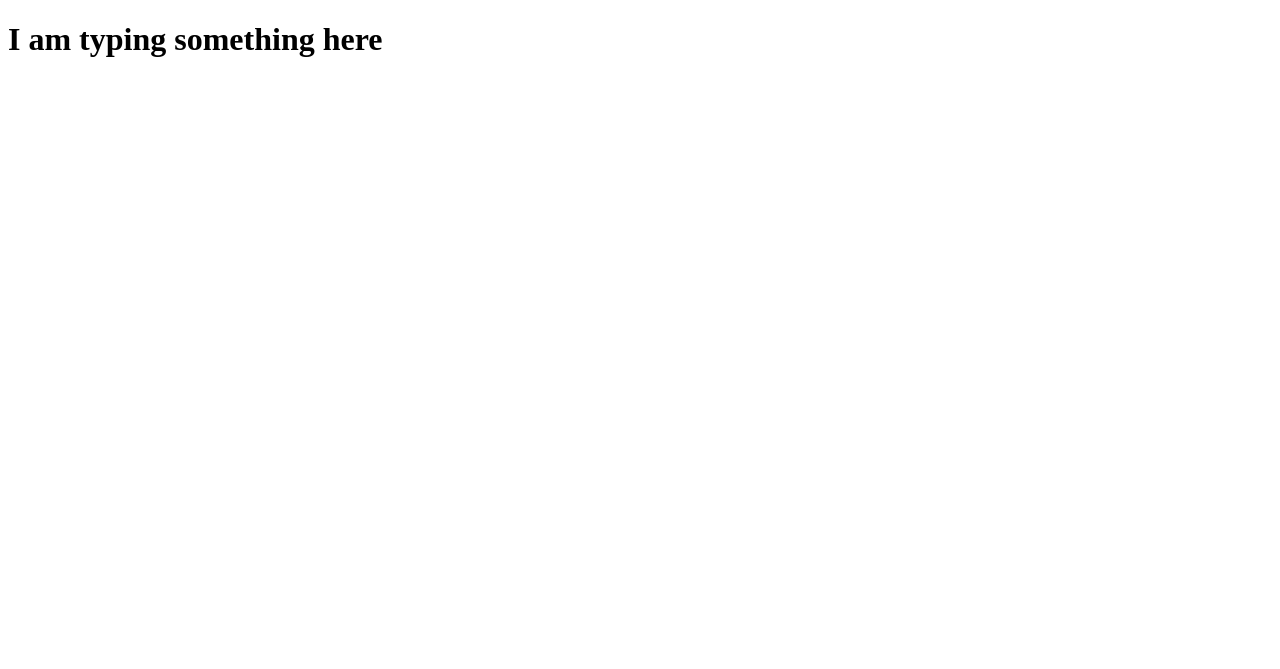
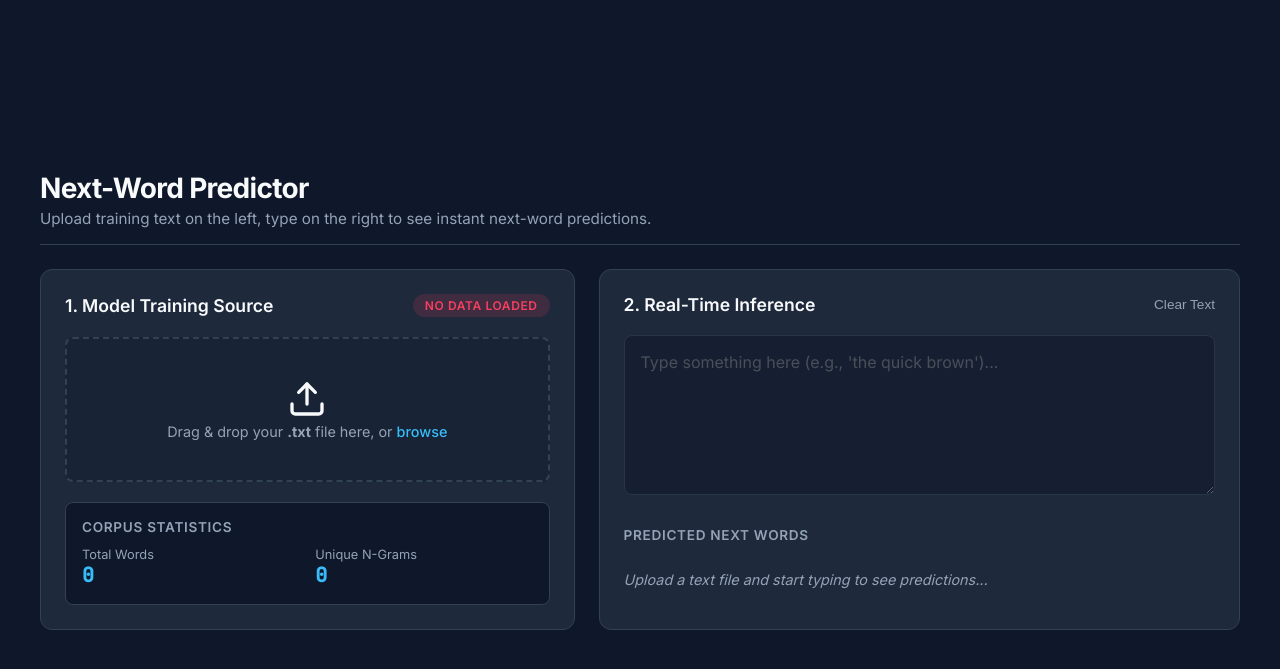
Before and after one commit to sumankr1211/next_word, a Flask app: template templates/index.html in a window 1280 px wide. Shown: the top 669 px of the page. Run offline with Flask 3, Linux system fonts and the light colour scheme; the template is opened without the code that fills it, so the values that code supplies are empty.

Commit message:
completed traiinig part of this preoject , now left on how to showcase it part

```diff
--- a/app.py
+++ b/app.py
@@ -1,10 +1,9 @@
-from flask import Flask
-from flask import render_template
+from flask import Flask , render_template ,request ,jsonify
 
 import db_action.init_mysql as db_init
 import db_action.init_table as tb_init
 import db_action.learning as learn
-
+import db_action.train_mysql as train
 
 app = Flask(__name__)
 
@@ -17,7 +16,26 @@ def hello_world():
     learn.insert_word(" ","hello")
     return render_template('index.html')
 
+@app.route('/upload', methods=['POST'])
+def upload_file():
+    if 'text_file' not in request.files:
+        return jsonify({'error': 'No file part found'}), 400
+    file = request.files['text_file']
+    if file.filename == '':
+        return jsonify({'error': 'No file selected'}), 400
+    if file and file.filename.endswith('.txt'):
 
+        # --- YOUR BACKEND LOGIC HERE ---
+        print("Starting to train my db")
+        train.train_mysql_txt(file)
+
+        # Return a response back to the frontend
+        return jsonify({
+            'success': True,
+            'filename': file.filename,
+            'message': 'File successfully received by backend!'
+        })
+    return jsonify({'error': 'Invalid file format. Only .txt allowed'}), 400
 
 
 if __name__ == "__main__":
--- a/requirement.txt
+++ b/requirements.txt
@@ -5,4 +5,5 @@ itsdangerous==2.2.0
 Jinja2==3.1.6
 MarkupSafe==3.0.4
 mysql-connector==2.2.9
+mysql-connector-python==26.7.0
 Werkzeug==3.1.9
--- /dev/null
+++ b/static/script.js
@@ -0,0 +1,149 @@
+// Simple In-Browser N-Gram (Markov Chain) Language Model
+class NextWordPredictor {
+    constructor() {
+        this.model = {}; // Map of "word1 word2" -> { "word3": count, total: N }
+        this.totalWords = 0;
+        this.isTrained = false;
+    }
+
+    train(text) {
+        // Clean and tokenize text into words, preserving lowercase for consistency
+        const tokens = text.toLowerCase()
+            .replace(/[^\w\s\']/g, ' ')
+            .split(/\s+/)
+            .filter(token => token.length > 0);
+
+        this.totalWords = tokens.length;
+        this.model = {};
+
+        // Build Bigram / Trigram model
+        for (let i = 0; i < tokens.length - 1; i++) {
+            const w1 = tokens[i];
+            const w2 = tokens[i + 1];
+
+            // Bigram tracking
+            if (!this.model[w1]) {
+                this.model[w1] = { _total: 0 };
+            }
+            this.model[w1]._total++;
+            this.model[w1][w2] = (this.model[w1][w2] || 0) + 1;
+
+            // Trigram tracking (context: "w1 w2")
+            if (i < tokens.length - 2) {
+                const w3 = tokens[i + 2];
+                const context2 = `${w1} ${w2}`;
+                if (!this.model[context2]) {
+                    this.model[context2] = { _total: 0 };
+                }
+                this.model[context2]._total++;
+                this.model[context2][w3] = (this.model[context2][w3] || 0) + 1;
+            }
+        }
+
+        this.isTrained = true;
+        return {
+            totalWords: this.totalWords,
+            uniqueNgrams: Object.keys(this.model).length
+        };
+    }
+
+    predict(inputString, topK = 5) {
+        if (!this.isTrained) return [];
+
+        const cleanInput = inputString.toLowerCase()
+            .replace(/[^\w\s\']/g, ' ')
+            .trim()
+            .split(/\s+/);
+
+        if (cleanInput.length === 0 || (cleanInput.length === 1 && cleanInput[0] === '')) {
+            return [];
+        }
+
+        let candidates = null;
+
+        // Try Trigram lookup first (last 2 words)
+        if (cleanInput.length >= 2) {
+            const w1 = cleanInput[cleanInput.length - 2];
+            const w2 = cleanInput[cleanInput.length - 1];
+            const context2 = `${w1} ${w2}`;
+            if (this.model[context2]) {
+                candidates = this.model[context2];
+            }
+        }
+
+        // Fallback to Bigram lookup (last 1 word) if no trigram match
+        if (!candidates && cleanInput.length >= 1) {
+            const w1 = cleanInput[cleanInput.length - 1];
+            if (this.model[w1]) {
+                candidates = this.model[w1];
+            }
+        }
+
+        if (!candidates) return [];
+
+        // Sort candidates by frequency
+        const total = candidates._total;
+        const predictions = Object.keys(candidates)
+            .filter(word => word !== '_total')
+            .map(word => ({
+                word: word,
+                probability: candidates[word] / total
+            }))
+            .sort((a, b) => b.probability - a.probability)
+            .slice(0, topK);
+
+        return predictions;
+    }
+}
+
+document.addEventListener('DOMContentLoaded', () => {
+    const fileInput = document.getElementById('file-input');
+    const fileNameEl = document.getElementById('file-name');
+    const fileInfo = document.getElementById('file-info');
+    const dropZone = document.getElementById('drop-zone');
+    const modelStatus = document.getElementById('model-status');
+    const userInput = document.getElementById('user-input');
+
+    fileInput.addEventListener('change', async (e) => {
+        if (e.target.files.length) {
+            const file = e.target.files[0];
+            await uploadFileToBackend(file);
+        }
+    });
+
+    async function uploadFileToBackend(file) {
+        // Create a FormData object to hold the raw file
+        const formData = new FormData();
+        formData.append('text_file', file); // 'text_file' is the key Python will look for
+
+        try {
+            modelStatus.textContent = 'Uploading...';
+
+            // Send file to Python backend
+            const response = await fetch('/upload', {
+                method: 'POST',
+                body: formData
+            });
+
+            const result = await response.json();
+
+            if (response.ok) {
+                // Update UI upon successful backend receipt
+                fileNameEl.textContent = file.name;
+                dropZone.style.display = 'none';
+                fileInfo.style.display = 'flex';
+                modelStatus.textContent = 'Backend Connected';
+                modelStatus.className = 'status-badge trained';
+                userInput.disabled = false;
+
+                console.log("Backend response:", result);
+            } else {
+                alert('Error from backend: ' + result.error);
+                modelStatus.textContent = 'Upload Failed';
+            }
+        } catch (error) {
+            console.error('Network error:', error);
+            alert('Failed to connect to backend.');
+        }
+    }
+});
--- /dev/null
+++ b/static/style.css
@@ -0,0 +1,292 @@
+:root {
+    --bg-primary: #0f172a;
+    --bg-secondary: #1e293b;
+    --bg-card: #1e293b;
+    --border-color: #334155;
+    --text-primary: #f8fafc;
+    --text-secondary: #94a3b8;
+    --accent-color: #38bdf8;
+    --accent-hover: #0ea5e9;
+    --danger-color: #f43f5e;
+    --success-color: #10b981;
+    --font-sans: 'Inter', system-ui, -apple-system, sans-serif;
+    --font-mono: 'JetBrains Mono', monospace;
+}
+
+* {
+    box-sizing: border-box;
+    margin: 0;
+    padding: 0;
+}
+
+body {
+    font-family: var(--font-sans);
+    background-color: var(--bg-primary);
+    color: var(--text-primary);
+    min-height: 100vh;
+    display: flex;
+    justify-content: center;
+    align-items: center;
+    padding: 2rem;
+}
+
+.app-container {
+    width: 100%;
+    max-width: 1200px;
+    display: flex;
+    flex-direction: column;
+    gap: 1.5rem;
+}
+
+.app-header {
+    text-align: left;
+    border-bottom: 1px solid var(--border-color);
+    padding-bottom: 1rem;
+}
+
+.app-header h1 {
+    font-size: 1.75rem;
+    font-weight: 700;
+    letter-spacing: -0.025em;
+    color: var(--text-primary);
+}
+
+.subtitle {
+    color: var(--text-secondary);
+    font-size: 0.95rem;
+    margin-top: 0.25rem;
+}
+
+.main-layout {
+    display: grid;
+    grid-template-columns: 1fr 1.2fr;
+    gap: 1.5rem;
+}
+
+@media (max-width: 900px) {
+    .main-layout {
+        grid-template-columns: 1fr;
+    }
+}
+
+.panel {
+    background-color: var(--bg-secondary);
+    border: 1px solid var(--border-color);
+    border-radius: 12px;
+    padding: 1.5rem;
+    display: flex;
+    flex-direction: column;
+    gap: 1.25rem;
+}
+
+.panel-header {
+    display: flex;
+    justify-content: space-between;
+    align-items: center;
+}
+
+.panel-header h2 {
+    font-size: 1.1rem;
+    font-weight: 600;
+}
+
+.status-badge {
+    font-size: 0.75rem;
+    font-weight: 600;
+    padding: 0.25rem 0.75rem;
+    border-radius: 999px;
+    text-transform: uppercase;
+    letter-spacing: 0.05em;
+}
+
+.status-badge.untrained {
+    background-color: rgba(244, 63, 94, 0.15);
+    color: var(--danger-color);
+}
+
+.status-badge.trained {
+    background-color: rgba(16, 185, 129, 0.15);
+    color: var(--success-color);
+}
+
+/* Drop Zone */
+.drop-zone {
+    border: 2px dashed var(--border-color);
+    border-radius: 8px;
+    padding: 2.5rem 1.5rem;
+    text-align: center;
+    transition: all 0.2s ease;
+    cursor: pointer;
+    background: rgba(15, 23, 42, 0.3);
+}
+
+.drop-zone:hover, .drop-zone.dragover {
+    border-color: var(--accent-color);
+    background: rgba(56, 189, 248, 0.05);
+}
+
+.drop-zone-content p {
+    color: var(--text-secondary);
+    font-size: 0.9rem;
+}
+
+.browse-btn {
+    color: var(--accent-color);
+    cursor: pointer;
+    font-weight: 500;
+}
+
+.browse-btn:hover {
+    text-decoration: underline;
+}
+
+.file-info {
+    display: flex;
+    justify-content: space-between;
+    align-items: center;
+    background: var(--bg-primary);
+    padding: 0.75rem 1rem;
+    border-radius: 6px;
+    font-size: 0.9rem;
+    font-family: var(--font-mono);
+    border: 1px solid var(--border-color);
+}
+
+.text-btn {
+    background: none;
+    border: none;
+    color: var(--text-secondary);
+    cursor: pointer;
+    font-size: 0.85rem;
+    font-weight: 500;
+}
+
+.text-btn:hover {
+    color: var(--accent-color);
+}
+
+/* Stats Box */
+.stats-box {
+    background: var(--bg-primary);
+    border: 1px solid var(--border-color);
+    border-radius: 8px;
+    padding: 1rem;
+    display: flex;
+    flex-direction: column;
+    gap: 0.75rem;
+}
+
+.stats-box h3 {
+    font-size: 0.85rem;
+    font-weight: 600;
+    color: var(--text-secondary);
+    text-transform: uppercase;
+    letter-spacing: 0.05em;
+}
+
+.stat-grid {
+    display: grid;
+    grid-template-columns: 1fr 1fr;
+    gap: 1rem;
+}
+
+.stat-item {
+    display: flex;
+    flex-direction: column;
+}
+
+.stat-label {
+    font-size: 0.8rem;
+    color: var(--text-secondary);
+}
+
+.stat-value {
+    font-size: 1.25rem;
+    font-weight: 600;
+    font-family: var(--font-mono);
+    color: var(--accent-color);
+}
+
+/* Inference Panel Elements */
+.editor-container {
+    flex-grow: 1;
+}
+
+textarea {
+    width: 100%;
+    height: 160px;
+    background-color: var(--bg-primary);
+    border: 1px solid var(--border-color);
+    border-radius: 8px;
+    padding: 1rem;
+    color: var(--text-primary);
+    font-family: var(--font-sans);
+    font-size: 1rem;
+    resize: vertical;
+    outline: none;
+    transition: border-color 0.2s;
+}
+
+textarea:focus {
+    border-color: var(--accent-color);
+}
+
+textarea:disabled {
+    opacity: 0.5;
+    cursor: not-allowed;
+}
+
+.predictions-container {
+    display: flex;
+    flex-direction: column;
+    gap: 0.75rem;
+}
+
+.predictions-container h3 {
+    font-size: 0.85rem;
+    font-weight: 600;
+    color: var(--text-secondary);
+    text-transform: uppercase;
+    letter-spacing: 0.05em;
+}
+
+.predictions-list {
+    display: flex;
+    flex-wrap: wrap;
+    gap: 0.5rem;
+    min-height: 50px;
+    align-items: center;
+}
+
+.placeholder-hint {
+    color: var(--text-secondary);
+    font-size: 0.9rem;
+    font-style: italic;
+}
+
+.prediction-chip {
+    background-color: var(--bg-primary);
+    border: 1px solid var(--border-color);
+    border-radius: 6px;
+    padding: 0.5rem 1rem;
+    font-size: 0.95rem;
+    font-family: var(--font-mono);
+    color: var(--accent-color);
+    cursor: pointer;
+    transition: all 0.2s ease;
+    display: flex;
+    align-items: center;
+    gap: 0.5rem;
+}
+
+.prediction-chip:hover {
+    background-color: var(--accent-color);
+    color: var(--bg-primary);
+    border-color: var(--accent-color);
+    transform: translateY(-1px);
+}
+
+.prediction-chip .prob {
+    font-size: 0.75rem;
+    opacity: 0.7;
+}
--- a/templates/index.html
+++ b/templates/index.html
@@ -1,14 +1,80 @@
 <!DOCTYPE html>
-<html>
+<html lang="en">
+<head>
+    <meta charset="UTF-8">
+    <meta name="viewport" content="width=device-width, initial-scale=1.0">
+    <title>Next-Word Predictor</title>
+    <link rel="stylesheet" href="static/style.css">
+    <link href="https://fonts.googleapis.com/css2?family=Inter:wght@400;500;600;700&family=JetBrains+Mono:wght@400;500&display=swap" rel="stylesheet">
+</head>
+<body>
+    <div class="app-container">
+        <header class="app-header">
+            <h1>Next-Word Predictor</h1>
+            <p class="subtitle">Upload training text on the left, type on the right to see instant next-word predictions.</p>
+        </header>
 
-    <head>
+        <main class="main-layout">
+            <!-- Left Side: Backend Input & Training -->
+            <section class="panel training-panel">
+                <div class="panel-header">
+                    <h2>1. Model Training Source</h2>
+                    <span id="model-status" class="status-badge untrained">No Data Loaded</span>
+                </div>
 
-    </head>
+                <div class="drop-zone" id="drop-zone">
+                    <div class="drop-zone-content">
+                        <svg class="upload-icon" width="40" height="40" viewBox="0 0 24 24" fill="none" stroke="currentColor" stroke-width="2" stroke-linecap="round" stroke-linejoin="round"><path d="M21 15v4a2 2 0 0 1-2 2H5a2 2 0 0 1-2-2v-4"/><polyline points="17 8 12 3 7 8"/><line x1="12" y1="3" x2="12" y2="15"/></svg>
+                        <p>Drag & drop your <strong>.txt</strong> file here, or <label for="file-input" class="browse-btn">browse</label></p>
+                        <input type="file" id="file-input" accept=".txt" hidden>
+                    </div>
+                </div>
 
-    <body>
+                <div class="file-info" id="file-info" style="display: none;">
+                    <span id="file-name">filename.txt</span>
+                    <button id="remove-file" class="text-btn">Remove</button>
+                </div>
 
-        <h1>I am typing something here</h1>
-    </body>
+                <div class="stats-box">
+                    <h3>Corpus Statistics</h3>
+                    <div class="stat-grid">
+                        <div class="stat-item">
+                            <span class="stat-label">Total Words</span>
+                            <span id="stat-words" class="stat-value">0</span>
+                        </div>
+                        <div class="stat-item">
+                            <span class="stat-label">Unique N-Grams</span>
+                            <span id="stat-ngrams" class="stat-value">0</span>
+                        </div>
+                    </div>
+                </div>
+            </section>
 
+            <!-- Right Side: Typing & Predictions -->
+            <section class="panel inference-panel">
+                <div class="panel-header">
+                    <h2>2. Real-Time Inference</h2>
+                    <button id="clear-text" class="text-btn">Clear Text</button>
+                </div>
 
+                <div class="editor-container">
+                    <textarea
+                        id="user-input"
+                        placeholder="Type something here (e.g., 'the quick brown')..."
+                        disabled
+                    ></textarea>
+                </div>
+
+                <div class="predictions-container">
+                    <h3>Predicted Next Words</h3>
+                    <div id="predictions-list" class="predictions-list">
+                        <span class="placeholder-hint">Upload a text file and start typing to see predictions...</span>
+                    </div>
+                </div>
+            </section>
+        </main>
+    </div>
+
+    <script src="static/script.js"></script>
+</body>
 </html>
```
Also changed, not shown: db_action/init_table.py (+16 -1 lines), db_action/learning.py (+37 -15 lines), db_action/train_mysql.py (added, +17 -0 lines).
